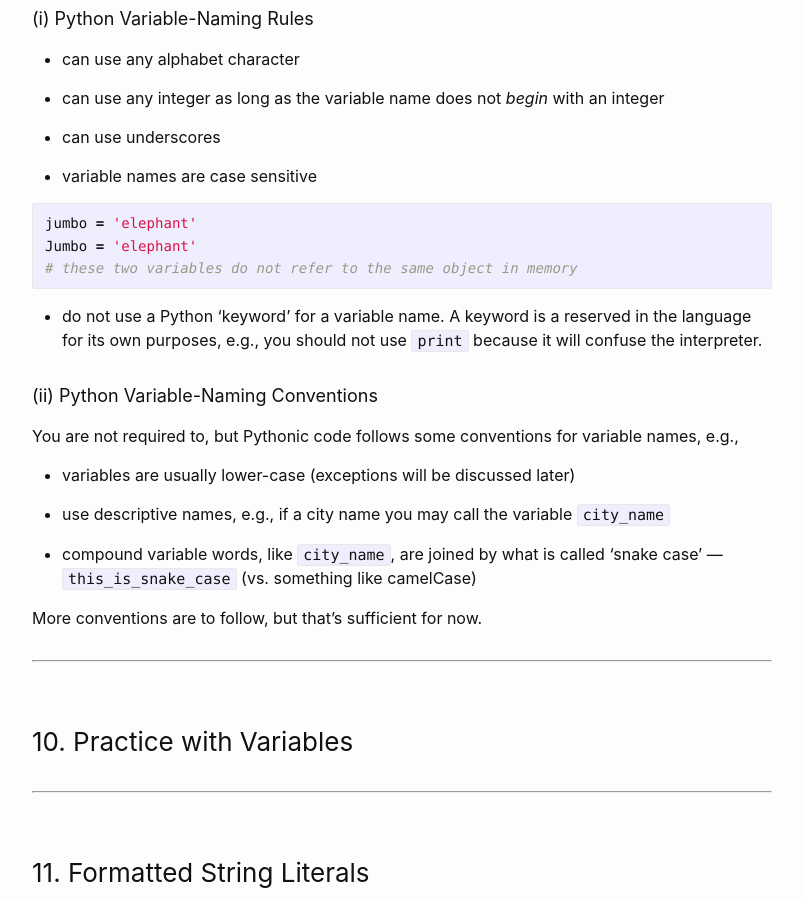
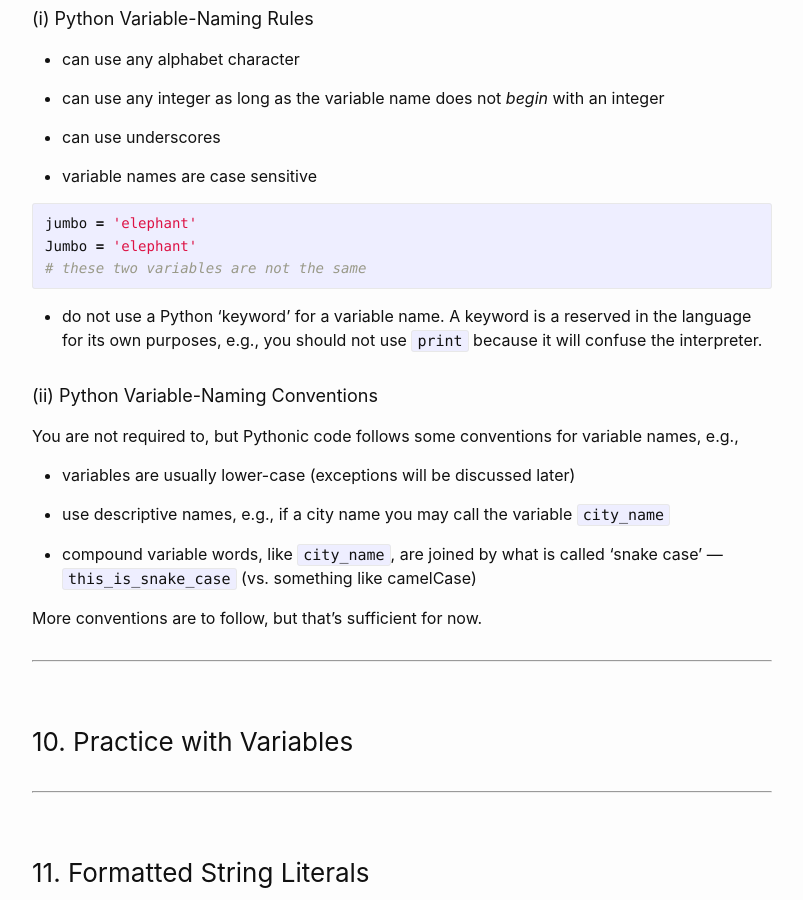
Before and after one commit to multum-non-multa/code, a Jekyll site: the page built from _posts/2021-08-18-printing-strings.md, in a window 1280 px wide and 900 px high, scrolled down 12174 px. Shown: the whole window, without its empty margins (238-1041 px from the left). Built offline with Jekyll 4.4.1, drawn with Linux system fonts in a browser that asks for light colours.

Commit message:
variable and string page

````diff
--- a/_posts/2021-08-18-printing-strings.md
+++ b/_posts/2021-08-18-printing-strings.md
@@ -460,7 +460,7 @@ But not everything will be accepted by the Python interpreter as a variable name
 ```python
 jumbo = 'elephant'
 Jumbo = 'elephant'
-# these two variables do not refer to the same object in memory
+# these two variables are not the same
 ```
 
 - do not use a Python 'keyword' for a variable name.  A keyword is a reserved in the language for its own purposes, e.g., you should not use `print` because it will confuse the interpreter.
````
Also changed, not shown: 1 other file.
